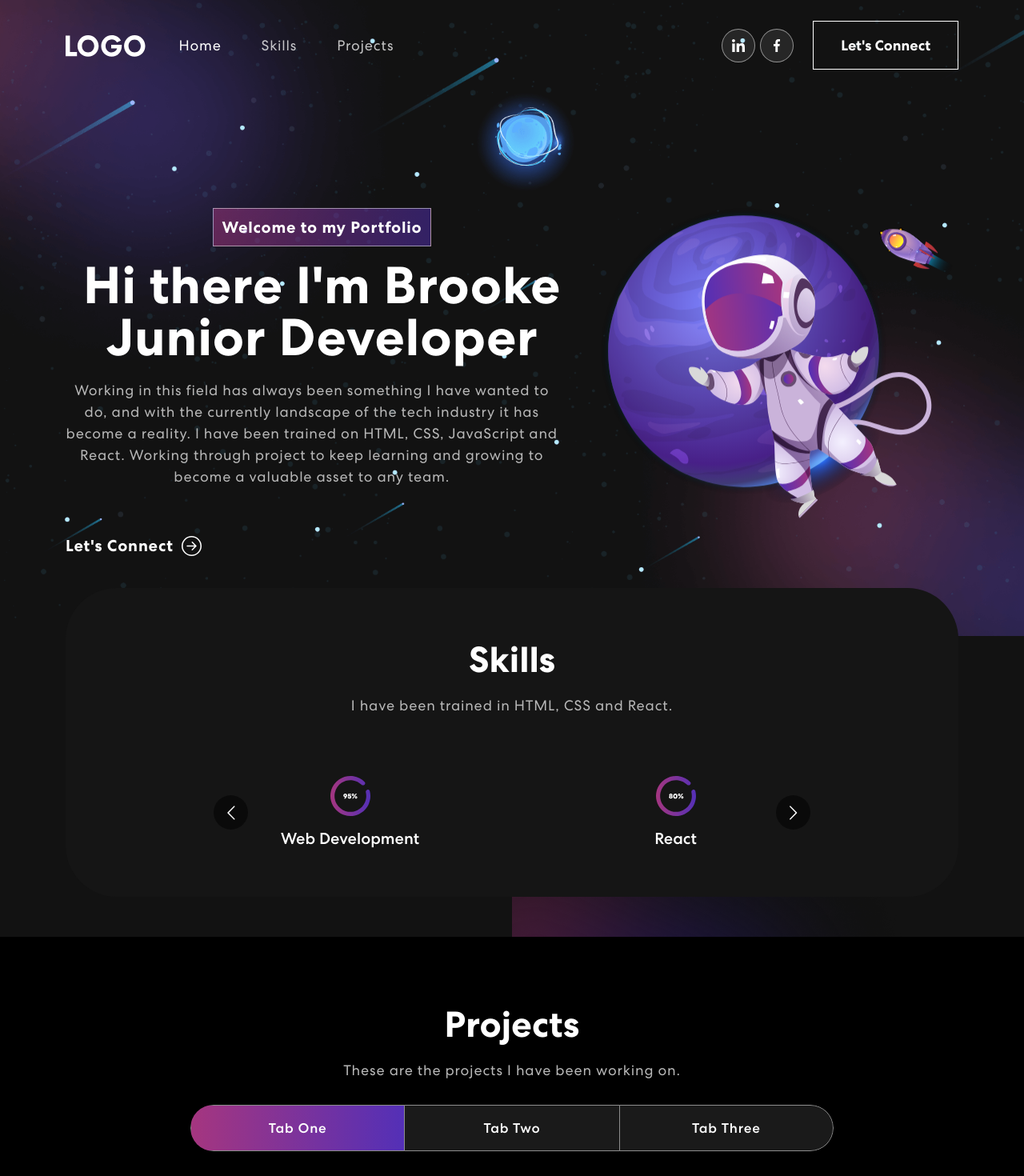
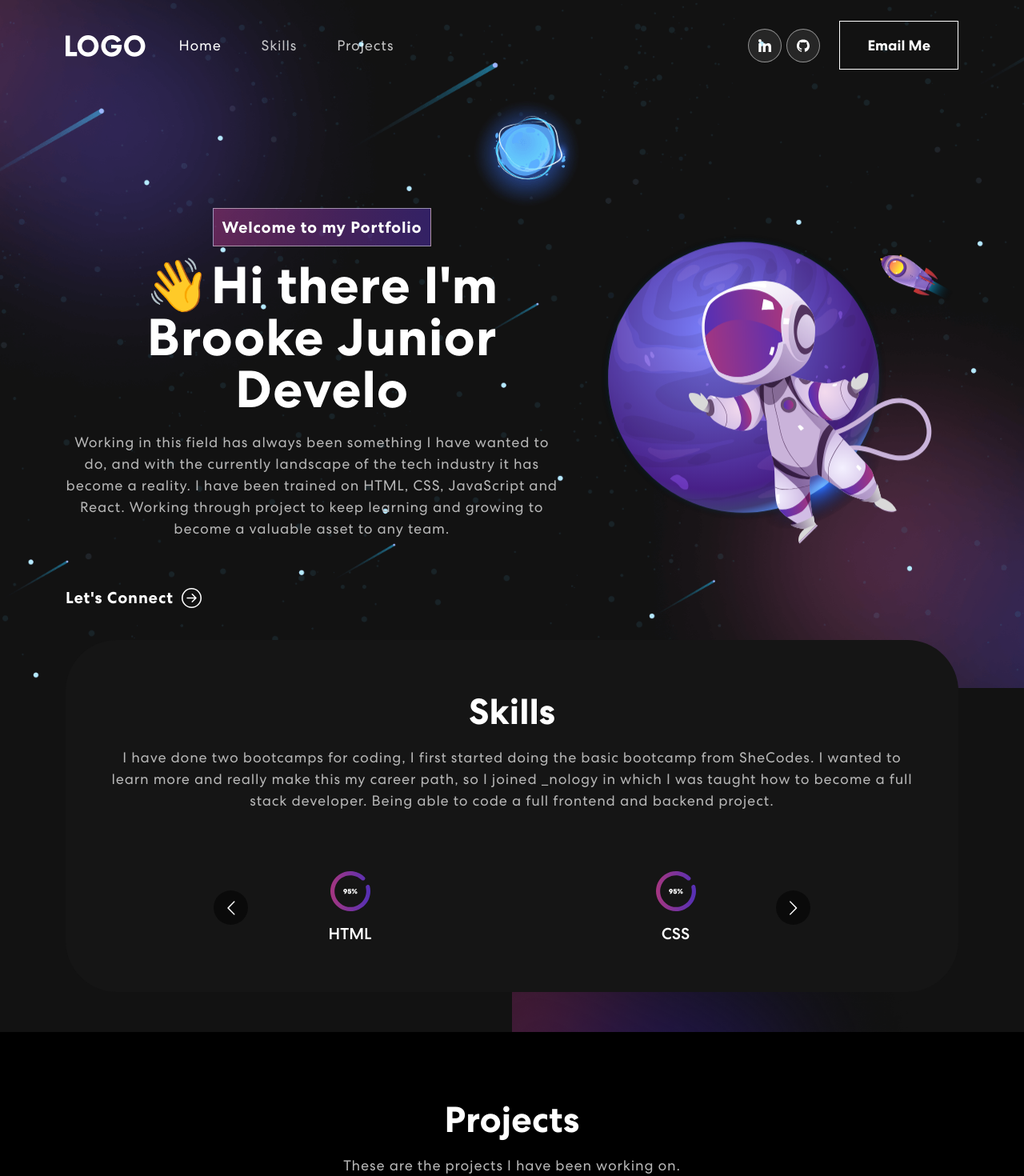
Before and after one commit to BrookeVerse/react-portfolio, a React (Create React App) app: page / in a window 1280 px wide. Shown: the top 1470 px of the page at 80% size. Built offline with nearby package versions, Linux system fonts and the light colour scheme.

Commit message:
Made Changes to links for Nav and Banner

```diff
--- a/src/components/Banner/Banner.jsx
+++ b/src/components/Banner/Banner.jsx
@@ -16,8 +16,8 @@ const Banner = () => {
   const [text, setText] = useState("");
   const [delta, setDelta] = useState(300 - Math.random() * 100);
 
-  const toRotate = ["Junior Developer", "Web Developer", "React Developer"];
-  const period = 2000;
+  const toRotate = ["Junior Developer"];
+  const period = 1000;
 
   useEffect(() => {
     let ticker = setInterval(() => {
@@ -59,7 +59,7 @@ const Banner = () => {
               <div className={isVisible ? "animate__animated animate__pulse": ""}>
                 <span className="tagline">Welcome to my Portfolio</span>
                 <h1>
-                  {`Hi there I'm Brooke `}
+                  {`👋Hi there I'm Brooke `}
                   <span className="wrap">{text}</span>
                 </h1>
                 <p>
@@ -67,9 +67,11 @@ const Banner = () => {
                   become a reality. I have been trained on HTML, CSS, JavaScript and React. Working through project to keep learning and growing to
                   become a valuable asset to any team.
                 </p>
-                <button onClick={() => console.log("connect")}>
+                <a href="#connect">
+                <button>
                   Let's Connect <ArrowRightCircle size={25} />{" "}
                 </button>
+                </a>
               </div>}
             </TrackVisibility>
           </Col>
--- a/src/components/NabBar/NavBar.jsx
+++ b/src/components/NabBar/NavBar.jsx
@@ -7,6 +7,7 @@ import Navbar from "react-bootstrap/Navbar";
 
 import logo from "../../assets/Images/logo.svg";
 import navIcon1 from "../../assets/Images/nav-icon1.svg";
+import giticon from "../../assets/Images/gitLinkVector.svg";
 import navIcon2 from "../../assets/Images/nav-icon2.svg";
 
 import "./NavBar.scss";
@@ -66,17 +67,18 @@ const NavBar = () => {
           </Nav>
           <span className="navbar-text">
             <div className="social-icon">
-              <a href="#">
+              <a href="https://www.linkedin.com/in/brooke-waldorf-wells-048269234/" target="_blank">
                 <img src={navIcon1} alt="Linked In" />
               </a>
-              <a href="#">
-                <img src={navIcon2} alt="Github" />
+              <a href="https://github.com/BrookeVerse" target="_blank">
+                <img src={giticon} alt="Github" />
               </a>
             </div>
-            <button className="vvd" onClick={() => console.log("connect")}>
+            <a href="mailto:brookewaldorf90@gmail.com"> <button className="vvd">
               {" "}
-              <span>Let's Connect</span>
+              <span>Email Me</span>
             </button>
+            </a>
           </span>
         </Navbar.Collapse>
       </Container>
--- a/src/components/Skills/Skills.jsx
+++ b/src/components/Skills/Skills.jsx
@@ -38,23 +38,31 @@ const Skills = () => {
           <Col>
             <div className="skill-box">
               <h2>Skills</h2>
-              <p>I have been trained in HTML, CSS and React.</p>
+              <p>I have done two bootcamps for coding, I first started doing the basic bootcamp from SheCodes. I wanted to learn more and really make this my career path, so I joined _nology in which I was taught how to become a full stack developer. Being able to code a full frontend and backend project.</p>
               <Carousel responsive={responsive} infinite={true} className="skill-slider">
                 <div className="item">
                   <img src={meter1} alt="image" />
-                  <h5>Web Development</h5>
+                  <h5>HTML</h5>
                 </div>
                 <div className="item">
-                  <img src={meter2} alt="image" />
-                  <h5>React</h5>
+                  <img src={meter1} alt="image" />
+                  <h5>CSS</h5>
                 </div>
                 <div className="item">
                   <img src={meter3} alt="image" />
                   <h5>JavaScript</h5>
                 </div>
                 <div className="item">
-                  <img src={meter1} alt="image" />
-                  <h5>Web Development</h5>
+                  <img src={meter2} alt="image" />
+                  <h5>Jest Testing</h5>
+                </div>
+                <div className="item">
+                  <img src={meter3} alt="image" />
+                  <h5>React</h5>
+                </div>
+                <div className="item">
+                  <img src={meter2} alt="image" />
+                  <h5>Java</h5>
                 </div>
               </Carousel>
             </div>
```
Also changed, not shown: src/assets/Images/Brooke.png (added), src/assets/Images/gitLinkVector.svg (added).
